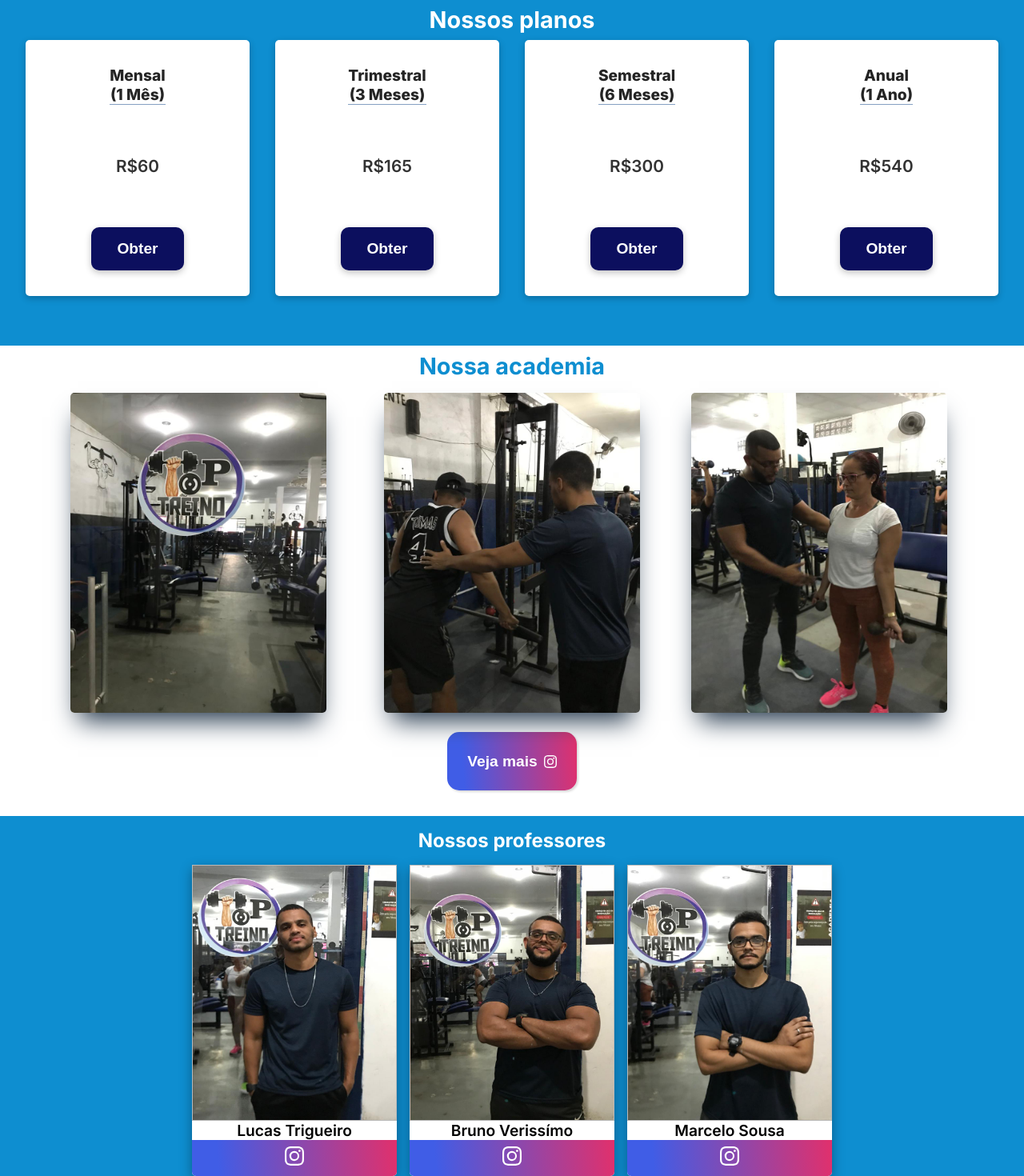
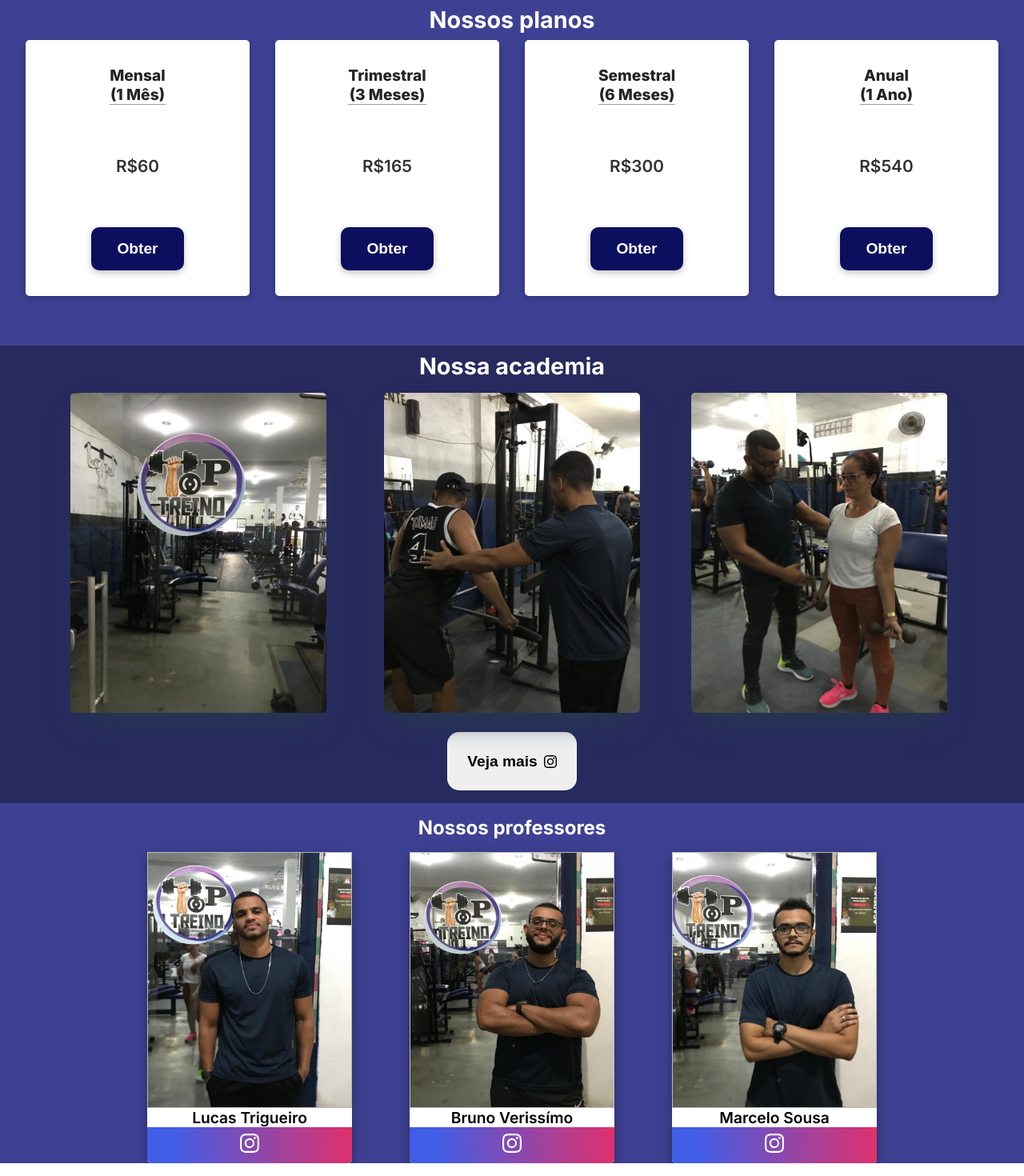
Before and after one commit to raulhenrique-x3/Top-Treino-Next-Js, a Next.js app: page / in a window 1280 px wide. Shown: the part 763-2233 px from the top of the page at 80% size. Built offline with nearby package versions, Linux system fonts and the light colour scheme.

Commit message:
seçao 4 atualizada e responsiva

```diff
--- a/components/section02/section02.module.scss
+++ b/components/section02/section02.module.scss
@@ -6,7 +6,7 @@ $font-family-01: 'Inter', sans-serif;
     .Section02 {
         width: 100%;
         height: auto;
-        background-color: $secondary-color;
+        background-color: #3e4193;
 
         @media (min-width: 620px) {
             min-height: 100vh;
--- a/components/section03/section03.module.scss
+++ b/components/section03/section03.module.scss
@@ -5,6 +5,7 @@ $font-family-01: 'Inter', sans-serif;
 .section03 {
     width: 100%;
     height: 100%;
+    background-color: #282a5f;
 }
 
 .ourGym {
@@ -12,7 +13,7 @@ $font-family-01: 'Inter', sans-serif;
     font-family: 'Inter', sans-serif;
     text-align: center;
     font-size: 1.8rem;
-    color: $primary-color;
+    color: #fff;
     padding: 8px;
 
     @media (min-width: 1440px) {
@@ -114,15 +115,13 @@ $font-family-01: 'Inter', sans-serif;
 
 .instagramButton {
     border: none;
-    background: rgb(64, 93, 230);
-    background: linear-gradient(85deg, rgba(64, 93, 230, 1) 13%, rgba(225, 48, 108, 1) 100%);
-    box-shadow: rgba(0, 0, 0, 0.15) 1.95px 1.95px 2.6px;
     padding: 8px 24px 8px 24px;
     display: flex;
     justify-content: center;
     align-items: center;
     border-radius: 5px;
     gap: 8px;
+    margin-bottom: 16px;
 
     @media (min-width: 620px) {
         padding: clamp(16px, 2vw, 32px);
@@ -135,7 +134,7 @@ $font-family-01: 'Inter', sans-serif;
 .seeMore {
     font-size: 1rem;
     font-weight: 600;
-    color: #fff;
+    color: #000;
 
     @media (min-width: 620px) {
         font-size: 1.2rem;
@@ -151,7 +150,7 @@ $font-family-01: 'Inter', sans-serif;
 }
 
 .biInstagram {
-    color: #fff;
+    color: #000;
 
     @media (min-width: 1440px) {
         width: 48px;
--- a/components/section04/section04.module.scss
+++ b/components/section04/section04.module.scss
@@ -5,8 +5,7 @@ $font-family-01: 'Inter', sans-serif;
 .section04 {
     width: 100%;
     height: auto;
-    margin-top: 32px;
-    background-color: $primary-color;
+    background-color: #3e4193;
 }
 
 .ourPersonals {
@@ -37,6 +36,7 @@ $font-family-01: 'Inter', sans-serif;
     @media (min-width: 620px) {
         justify-content: center;
         flex-direction: row;
+        gap: 72px;
     }
 }
 
```
